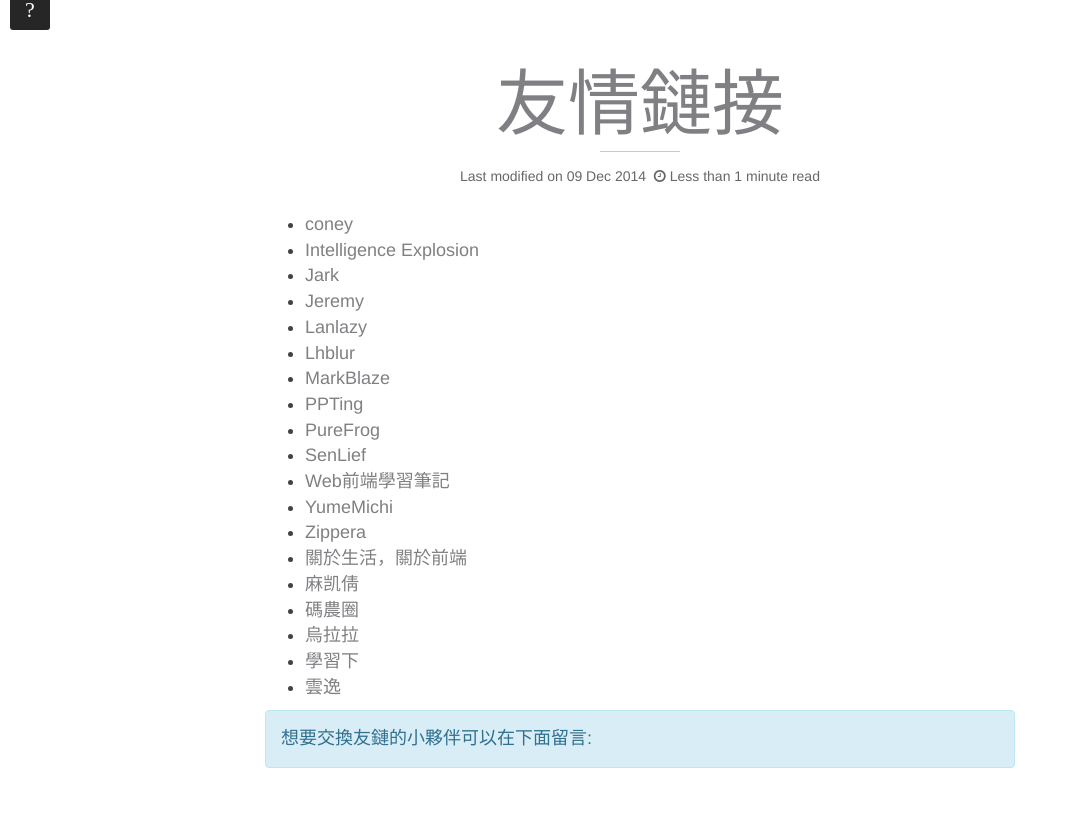
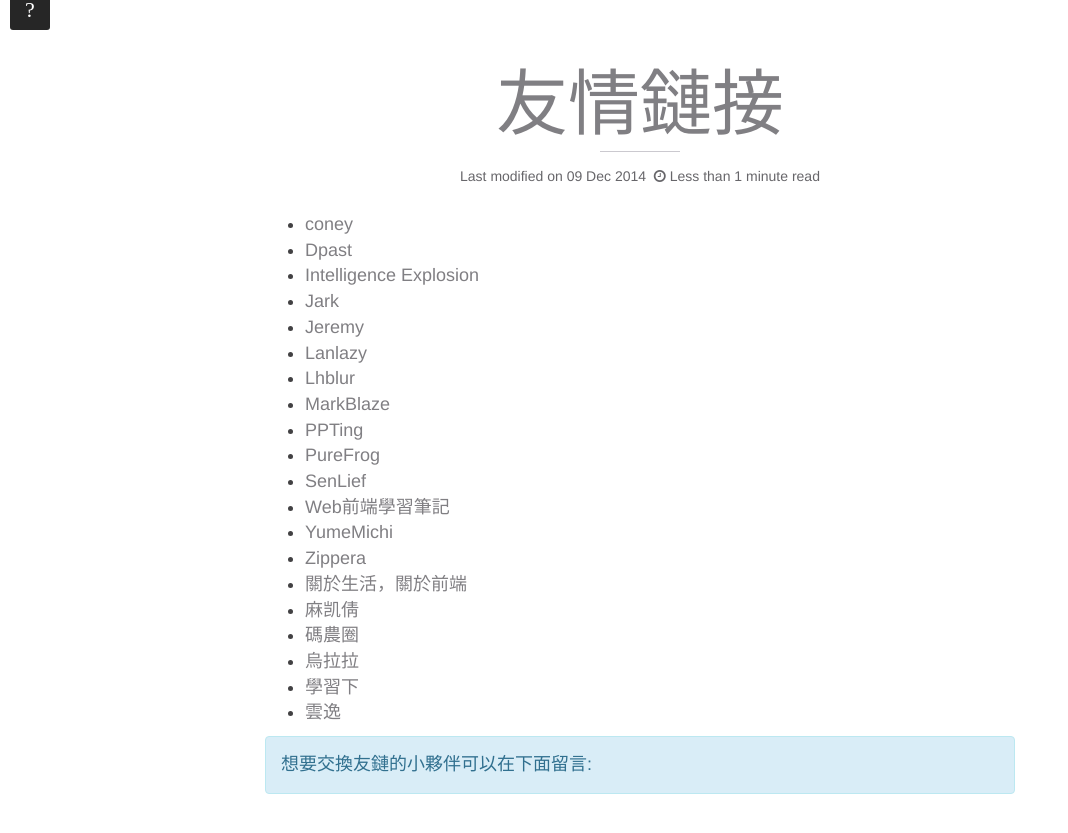
Before and after one commit to lonpo/ibrother.github.io, a Jekyll site: the page built from links.md, in a window 1280 px wide and 900 px high, scrolled down 524 px, cut to the strip 20-876 px from the top of the window. Shown: the top 833 px of the strip, without its empty margins (0-1068 px from the left). Built offline with Jekyll 4.4.1, drawn with Linux system fonts in a browser that asks for light colours; nearby versions of some CDN libraries; some web fonts are replaced; comment, search, counter and statistics services are not loaded; a style sheet for code colours, icons or effects is not loaded.

Commit message:
site update

```diff
--- a/links.md
+++ b/links.md
@@ -13,6 +13,7 @@ mathjax:
 ---
 
 - [coney](http://gengbiao.me)
+- [Dpast](http://dpast.org)
 - [Intelligence Explosion](http://sing1ee.github.io)
 - [Jark](http://wuchong.me)
 - [Jeremy](http://www.j-cn.me)
```
